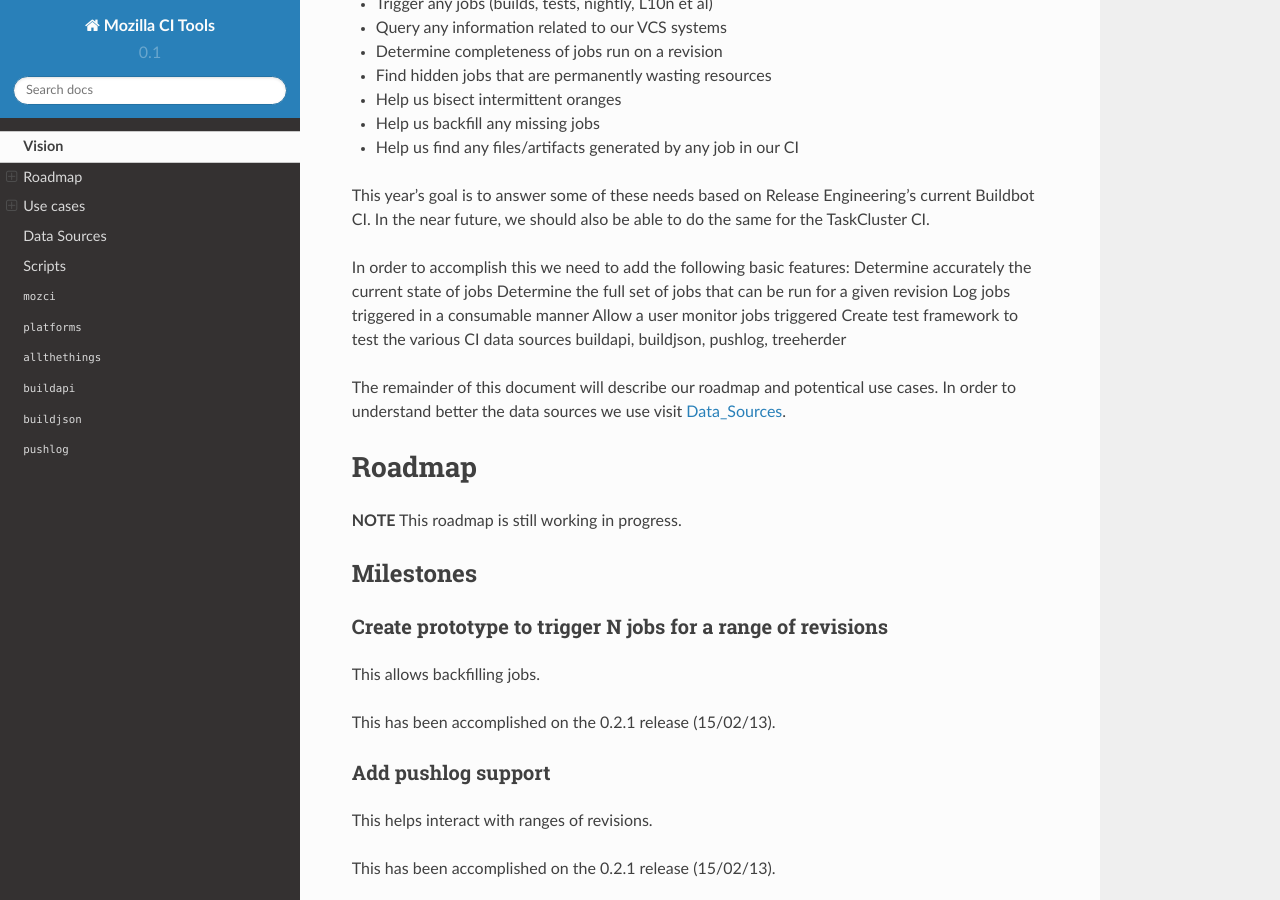
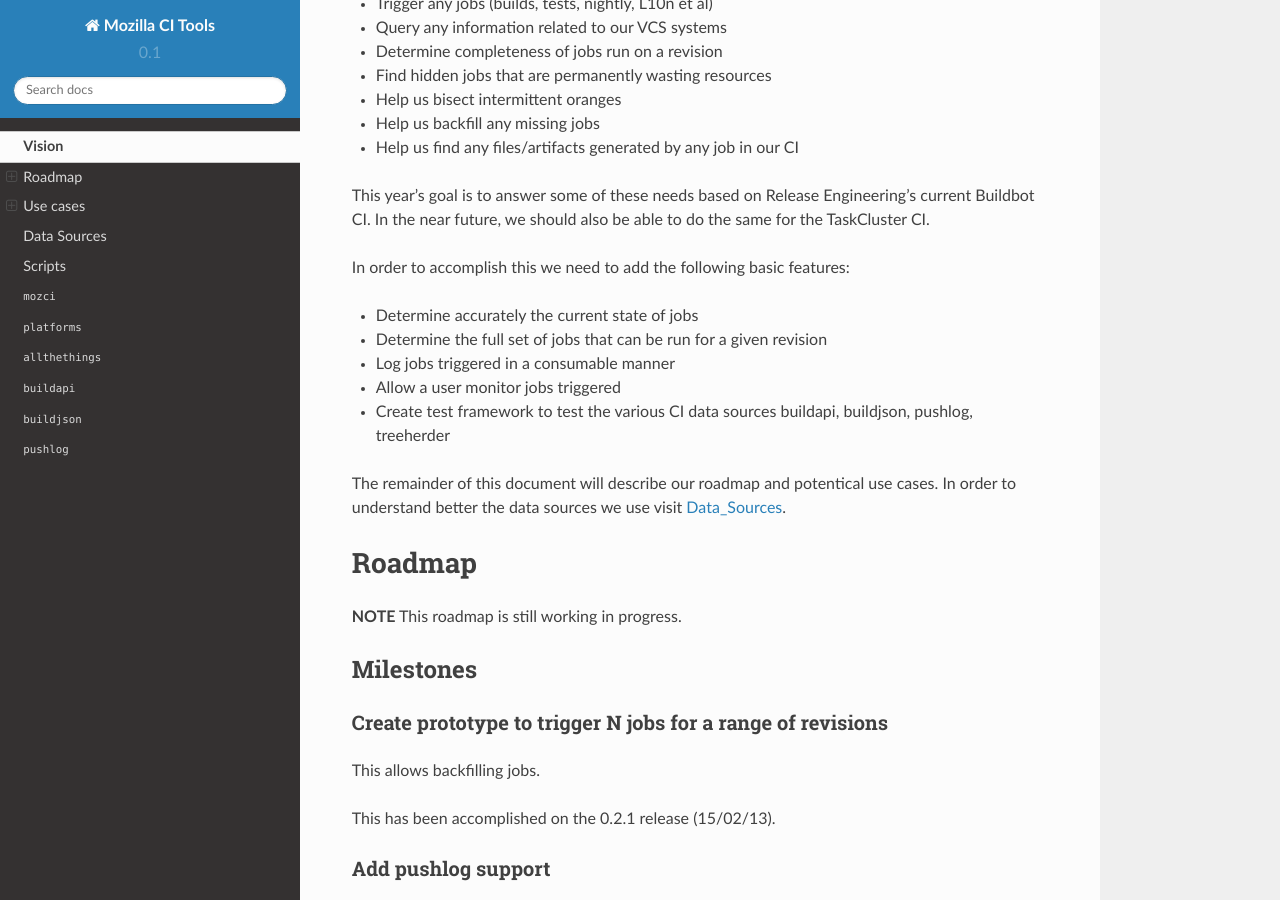
Before and after one commit to mozilla/mozilla_ci_tools, a Sphinx documentation site: the page built from docs/project_definition.rst, in a window 1280 px wide and 900 px high, scrolled down 312 px. Built offline with Sphinx 7.4.7 and the Read the Docs theme 2.0.0, drawn with Linux system fonts in a browser that asks for light colours.

Commit message:
fix list formatting

```diff
--- a/docs/project_definition.rst
+++ b/docs/project_definition.rst
@@ -18,12 +18,12 @@
 In the near future, we should also be able to do the same for the TaskCluster CI.
 
 In order to accomplish this we need to add the following basic features:
-Determine accurately the current state of jobs
-Determine the full set of jobs that can be run for a given revision
-Log jobs triggered in a consumable manner
-Allow a user monitor jobs triggered
-Create test framework to test the various CI data sources
-buildapi, buildjson, pushlog, treeherder
+
+* Determine accurately the current state of jobs
+* Determine the full set of jobs that can be run for a given revision
+* Log jobs triggered in a consumable manner
+* Allow a user monitor jobs triggered
+* Create test framework to test the various CI data sources buildapi, buildjson, pushlog, treeherder
 
 The remainder of this document will describe our roadmap and potentical use cases.
 In order to understand better the data sources we use visit Data_Sources_.
```
